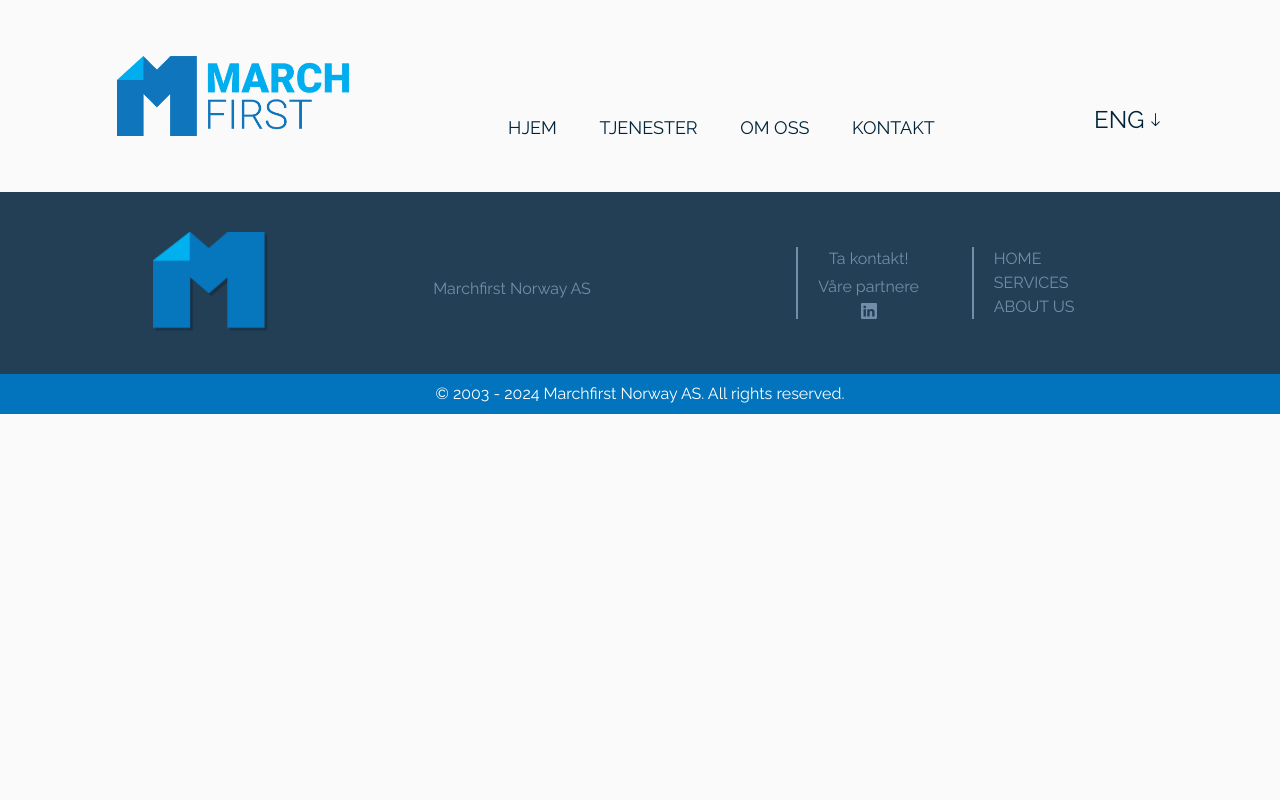
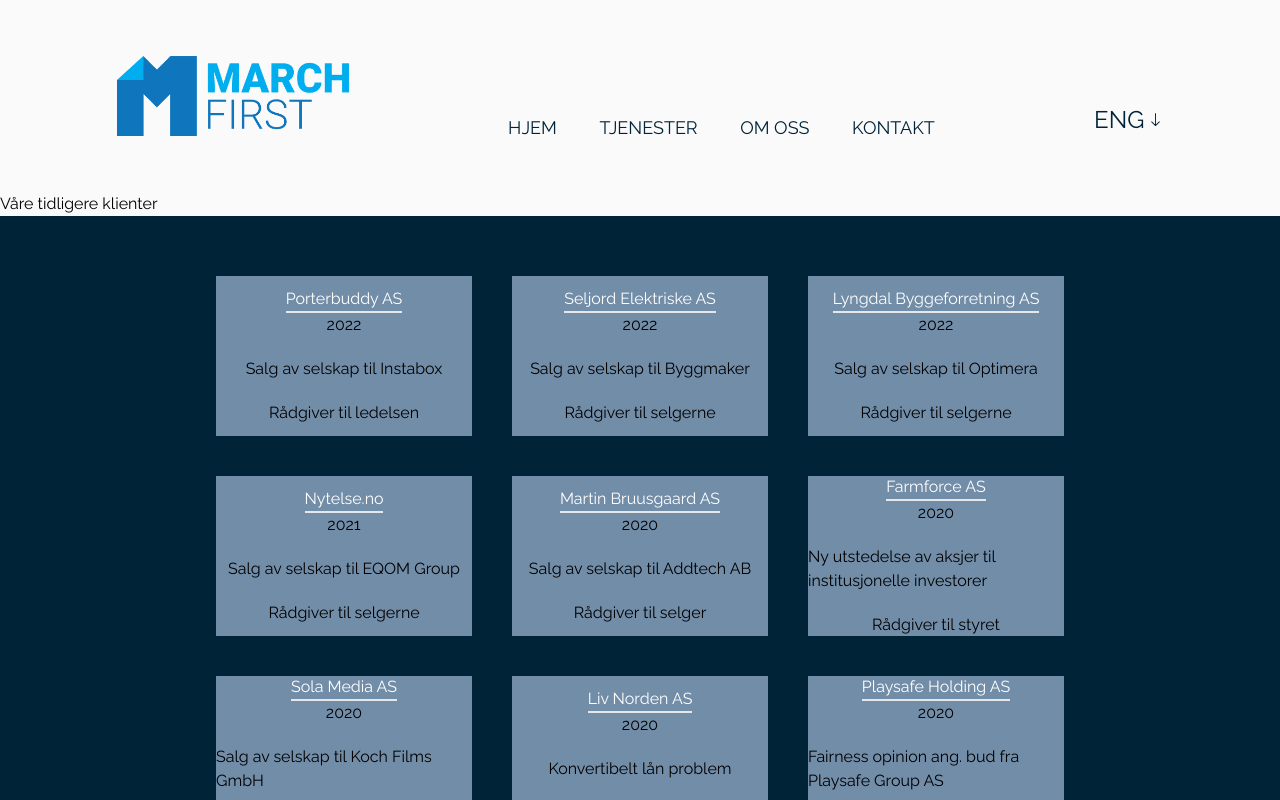
Before and after one commit to johannesmeldal/MarchFirst, a React (Create React App) app: page /services in a window 1280 px wide. Shown: the top 800 px of the page. Built offline with nearby package versions, Linux system fonts and the light colour scheme.

Commit message:
Start making reference page

```diff
--- /dev/null
+++ b/src/Pages/References/Grid.tsx
@@ -0,0 +1,29 @@
+import React from "react";
+import { Text } from "../../TextDatabase/TextObj";
+import { useRecoilState } from "recoil";
+import { recoilLanguage } from "../../Recoil/atoms";
+
+function Grid() {
+  const [language] = useRecoilState(recoilLanguage);
+
+  return (
+    <div className="flex flex-wrap w-[80vw] items-center justify-center">
+      {Text.projects.map((project) => {
+        return (
+          <div className="w-[20vw] h-[20vh] bg-[#728DA8] m-5 flex flex-col justify-center items-center">
+            <p className="text-[#FFFFFF] border-b-2 ">{project.name}</p>
+            <p className="mb-5">{project.year}</p>
+            <p>
+              {language
+                ? project.description.english
+                : project.description.norwegian}
+            </p>
+            <p className="mt-5">{language ? project.role.english : project.role.norwegian}</p>
+          </div>
+        );
+      })}
+    </div>
+  );
+}
+
+export default Grid;
--- /dev/null
+++ b/src/Pages/References/Services.tsx
@@ -0,0 +1,16 @@
+import React from "react";
+import { useRecoilState } from "recoil";
+import { recoilLanguage } from "../../Recoil/atoms";
+import Grid from "./Grid";
+
+export default function Services() {
+  const [language] = useRecoilState(recoilLanguage);
+  return (
+    <div>
+      <p>Våre tidligere klienter</p>
+      <div className="bg-[#002338] flex justify-center py-10">
+        <Grid/>
+      </div>
+    </div>
+  );
+}
--- a/src/Pages/Services.css
+++ /dev/null
@@ -1,8 +0,0 @@
-.service-container {
-  width: 100vw;
-  display: flex;
-  flex-direction: column;
-  justify-content: space-evenly;
-  align-items: center;
-  background-color: #024f76;
-}
--- a/src/Pages/Services.tsx
+++ /dev/null
@@ -1,12 +0,0 @@
-import React from "react";
-import "./Services.css";
-import { useRecoilState } from "recoil";
-import { recoilLanguage } from "../Recoil/atoms";
-
-export default function Services() {
-  const [language] = useRecoilState(recoilLanguage);
-  return (
-    <div className="service-container">
-    </div>
-  );
-}
--- a/src/index.tsx
+++ b/src/index.tsx
@@ -5,7 +5,7 @@
 import { RouterProvider, createBrowserRouter } from "react-router-dom";
 import Home from "./Pages/Home";
 import About from "./Pages/About/About";
-import Services from "./Pages/Services";
+import Services from "./Pages/References/Services";
 import Contact from "./Pages/Contact/Contact";
 import { RecoilRoot } from "recoil";
 
```
